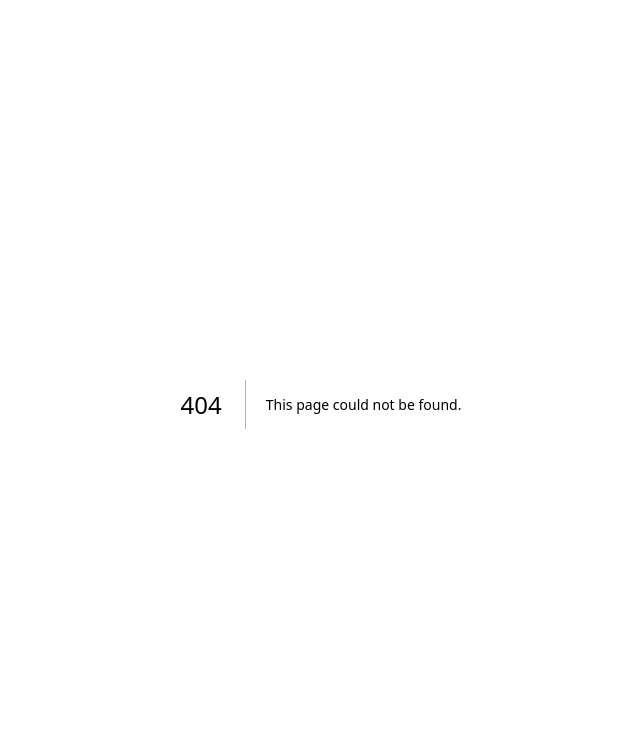
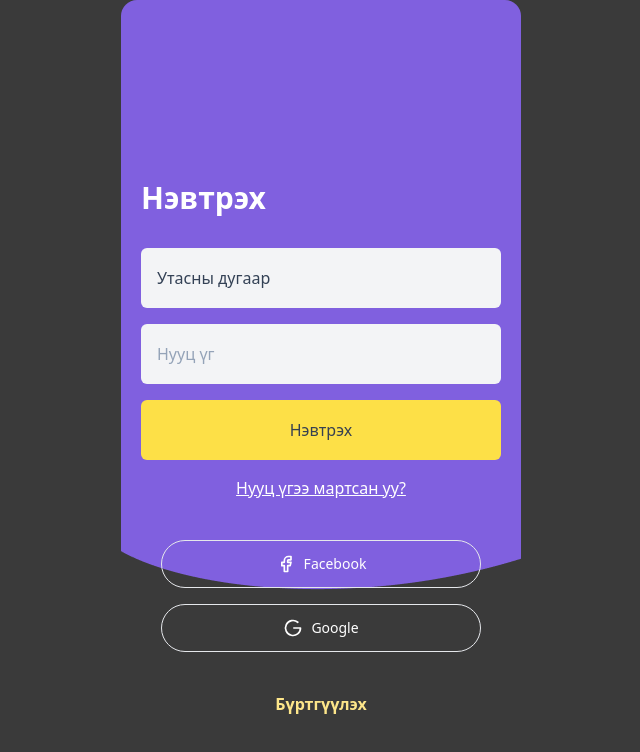
Before and after one commit to Suki7999/zumo_mini_app, a Next.js app: page /login in a window 1280 px wide. Before the commit this address had no page. Shown: the top 752 px of the page, without its empty margins (319-959 px from the left). Built offline with nearby package versions, Linux system fonts and the light colour scheme.

Commit message:
uptodate

```diff
--- a/package.json
+++ b/package.json
@@ -13,6 +13,7 @@
     "axios": "^1.6.8",
     "formik": "^2.4.5",
     "next": "14.1.4",
+    "next-cloudinary": "^6.3.0",
     "react": "^18",
     "react-dom": "^18",
     "swiper": "^11.0.7",
@@ -26,5 +27,6 @@
     "eslint-config-next": "14.1.4",
     "postcss": "^8",
     "tailwindcss": "^3.3.0"
-  }
+  },
+  "proxy": "localhost:3000"
 }
--- a/src/app/landing/page.js
+++ b/src/app/landing/page.js
@@ -4,8 +4,10 @@ import { axiosInstance } from '../axios/axiosInstance'
 import Layout from '/src/components/Layouts'
 import ProgressSlider from '/src/app/components/Carousel';
 import Image from 'next/image';
+import { useRouter } from 'next/navigation';
 
 export default function page({...props}) {
+    const router = useRouter();
     const [banner, setBanner] = useState([]);
     useEffect(() => {
         const fetchBanner = async () => {
@@ -35,7 +37,7 @@ return (
                 Маркет
             </p>
             <button className='box-border h-[130px] w-[112px] p-4 bg-violet-500 rounded-lg content-center mt-2'>
-                <Image src='/images/logo/1.png' width={123} height={140} alt='market'/>
+                <Image src='/images/logo/1.png' style={{ height: '85px'}} width={123} height={130} alt='market'/>
                 <p className='text-center text-sm text-gray-100'>ТҮЦ</p>
             </button>
         </div>
@@ -44,17 +46,17 @@ return (
                 Цуглуулах
             </p>
             <div className='flex justify-items-start gap-2'>
+                <button className='box-border h-[130px] w-[112px] p-4 bg-violet-500 rounded-lg content-center mt-2' onClick={() => router.push('/video')}>
+                    <Image src='/images/logo/1.png' style={{ height: '85px'}} width={123} height={130} alt='market'/>
+                    <p className='text-center text-sm text-gray-100'>Видио</p>
+                </button>
                 <div className='box-border h-[130px] w-[112px] p-4 bg-violet-500 rounded-lg content-center mt-2'>
-                    <Image src='/images/logo/1.png' width={123} height={140} alt='market'/>
-                    <p className='text-center text-sm text-gray-100'>ТҮЦ</p>
+                    <Image src='/images/logo/2.png'style={{ height: '85px'}} width={123} height={130} alt='market'/>
+                    <p className='text-center text-sm text-gray-100'>Судалгаа</p>
                 </div>
                 <div className='box-border h-[130px] w-[112px] p-4 bg-violet-500 rounded-lg content-center mt-2'>
-                    <Image src='/images/logo/2.png' width={123} height={140} alt='market'/>
-                    <p className='text-center text-sm text-gray-100'>ТҮЦ</p>
-                </div>
-                <div className='box-border h-[130px] w-[112px] p-4 bg-violet-500 rounded-lg content-center mt-2'>
-                    <Image src='/images/logo/3.png' width={123} height={140} alt='market'/>
-                    <p className='text-center text-sm text-gray-100'>ТҮЦ</p>
+                    <Image src='/images/logo/3.png'style={{ height: '85px'}} width={123} height={130} alt='market'/>
+                    <p className='text-center text-sm text-gray-100'>Даалгавар</p>
                 </div>
             </div>
         </div>
@@ -64,16 +66,16 @@ return (
             </p>
             <div className='flex justify-items-start gap-2'>
                 <div className='box-border h-[130px] w-[112px] p-4 bg-violet-500 rounded-lg content-center mt-2'>
-                    <Image src='/images/logo/4.png' width={123} height={140} alt='market'/>
-                    <p className='text-center text-sm text-gray-100'>ТҮЦ</p>
+                    <Image src='/images/logo/4.png' style={{ height: '85px'}} width={123} height={130} alt='market'/>
+                    <p className='text-center text-sm text-gray-100'>Азын хүрд</p>
                 </div>
                 <div className='box-border h-[130px] w-[112px] p-4 bg-violet-500 rounded-lg content-center mt-2'>
-                    <Image src='/images/logo/5.png' width={123} height={140} alt='market'/>
-                    <p className='text-center text-sm text-gray-100'>ТҮЦ</p>
+                    <Image src='/images/logo/5.png' style={{ height: '85px'}} width={123} height={130} alt='market'/>
+                    <p className='text-center text-sm text-gray-100'>Эрдэнэс</p>
                 </div>
                 <div className='box-border h-[130px] w-[112px] p-4 bg-violet-500 rounded-lg content-center mt-2'>
-                    <Image src='/images/logo/6.png' width={123} height={140} alt='market'/>
-                    <p className='text-center text-sm text-gray-100'>ТҮЦ</p>
+                    <Image src='/images/logo/6.png' style={{ height: '85px'}} width={123} height={130} alt='market'/>
+                    <p className='text-center text-sm text-gray-100'>АХА</p>
                 </div>
             </div>
         </div>
--- a/src/app/layout.js
+++ b/src/app/layout.js
@@ -1,13 +1,12 @@
 import { Inter } from "next/font/google";
 import "./globals.css";
-
 export default function RootLayout({ children}) {
   return (
      <html lang="en">
         <body>
-          <div className="m-1">
+          {/* <SessionProvider> */}
               {children}
-          </div>
+          {/* </SessionProvider> */}
         </body>
       </html>
   );
--- /dev/null
+++ b/src/app/login/page.js
@@ -0,0 +1,78 @@
+import React from 'react'
+import { useFormik } from 'formik';
+import * as yup from 'yup';
+import { axiosInstance, setToken } from '/src/app/axios/axiosInstance';
+import { useRouter } from 'next/navigation';
+
+export default function page() {
+    const router = useRouter();
+    const onSubmit = async (values) => {
+        try {
+            const payload = {
+                phone: values.phone,
+                password: values.password
+            }
+            const response = await axiosInstance.post('/api/account/v1/login/', payload);
+            setToken(response.data.result.token);
+            sessionStorage.setItem('data' + JSON.stringify(response.data.result));
+            router.push('/landing')
+        } catch (error) {
+            console.log(error ? error.response.data : 'Алдаа гарлаа дахин оролдоно уу');
+        }
+    }
+    const form = useFormik({
+        initialValues: {
+            phone: '',
+            password: '',
+        },
+        validationSchema: yup.object({
+            phone: yup.string().required('phone required!'),
+            password: yup.string().required('password required!')
+        }),
+        onSubmit,
+    });
+
+    return (
+        <div className="flex min-h-screen items-center justify-center">
+        <div className="relative h-[800px] w-[400px] overflow-hidden rounded-2xl bg-[url('/images/Onboard.png')]">
+            {/* <div className="h-[300px] w-full bg-[100%] bg-violet-500"></div>
+            <div className='h-[550px] w-full bg-[100%] bg-gray-700'></div> */}
+            <div className="absolute bottom-0 flex h-4/5 w-full flex-col">
+            <form className="space-y-4 px-5 py-5 text-center" onSubmit={form.handleSubmit}>
+                <div className="group relative">
+                <p className='text-3xl outline-none left-2 flex font-bold mb-8 text-white'>
+                    Нэвтрэх
+                </p>
+                </div>
+                <div className="group relative">
+                <input type='text' id="phone" name='phone' value={form.values.phone} error={Boolean(form.errors.phone && form.touched.phone)} onChange={form.handleChange} required className="peer h-[60px] w-full rounded-md bg-gray-100 px-4 text-sm outline-none text-gray-700" />
+                <label for="phone" className="absolute left-2 top-0 flex h-full transform items-center pl-2 text-base transition-all duration-300 group-focus-within:-top-7 group-focus-within:h-1/2 group-focus-within:pl-0 group-focus-within:text-base group-focus-within: text-slate-700 peer-valid:-top-7 peer-valid:h-1/2 peer-valid:pl-0 peer-valid:text-base peer-valid:text-gray">Утасны дугаар</label>
+                </div>
+                <div className="group relative">
+                <input type="text" id="password" value={form.values.password} error={Boolean(form.errors.password && form.touched.password)} onChange={form.handleChange} required className="peer h-[60px] w-full rounded-md bg-gray-100 px-4 text-sm outline-none text-gray-700" />
+                <label for="password" className="absolute left-2 top-0 flex h-full transform items-center pl-2 text-base transition-all duration-300 group-focus-within:-top-7 group-focus-within:h-1/2 group-focus-within:pl-0 group-focus-within:text-base group-focus-within: text-slate-400 peer-valid:-top-7 peer-valid:h-1/2 peer-valid:pl-0 peer-valid:text-base peer-valid:text-gray">Нууц үг</label>
+                </div>
+                <button className="h-[60px] w-full rounded-md bg-yellow-300 text-gray-700 transition-all duration-300 hover:bg-yellow-300" type='submit' disabled={form.isSubmitting}>{form.isSubmitting ? 'please wait' : 'Нэвтрэх'}</button>
+                <a href="#" className="inline-flex !w-auto justify-center text-white underline">Нууц үгээ мартсан уу?</a>
+            </form>
+                <a href="#" className="border-white-500 group m-auto mb-4 mt-5 inline-flex h-12 w-[320px] items-center justify-center space-x-2 rounded-3xl border px-4 py-2 transition-colors duration-300 hover:border-blue-500 hover:bg-blue-500 focus:outline-none">
+                <span>
+                    <svg className="h-5 w-5 text-white"  width="24" height="24" viewBox="0 0 24 24" stroke-width="2" stroke="currentColor" fill="none" stroke-linecap="round" stroke-linejoin="round">  <path stroke="none" d="M0 0h24v24H0z"/>  <path d="M7 10v4h3v7h4v-7h3l1 -4h-4v-2a1 1 0 0 1 1 -1h3v-4h-3a5 5 0 0 0 -5 5v2h-3" /></svg>
+                </span>
+                <span className="text-sm font-medium text-white">Facebook</span>
+                </a>
+
+                <a href="#" className="border-white-500 group m-auto my-0 inline-flex h-12 w-[320px] items-center justify-center space-x-2 rounded-3xl border px-4 py-2 transition-colors duration-300 hover:border-black hover:bg-black focus:outline-none">
+                <span>
+                    <svg className="h-5 w-5 text-white"  width="24" height="24" viewBox="0 0 24 24" stroke-width="2" stroke="currentColor" fill="none" stroke-linecap="round" stroke-linejoin="round">  <path stroke="none" d="M0 0h24v24H0z"/>  <path d="M17.788 5.108A9 9 0 1021 12h-8" /></svg>
+                </span>
+                <span className="text-sm font-medium text-white">Google</span>
+                </a>
+            <p className="gap-2 text-center text-white py-10">
+                <a href="#" className="font-semibold text-amber-200 hover:text-blue-800">Бүртгүүлэх</a>
+            </p>
+            </div>
+        </div>
+    </div>
+    )
+}
--- a/src/app/video/page.js
+++ b/src/app/video/page.js
@@ -1,7 +1,29 @@
-import React from 'react'
+'use client'
+import React, { useEffect, useState } from 'react'
+import Layout from '/src/components/Layouts'
+import { usePathname } from 'next/navigation';
+import { CldVideoPlayer } from 'next-cloudinary';
+import { axiosInstance } from '../axios/axiosInstance';
 
 export default function page() {
+  const pathname  = usePathname();
+  const [videos, setVideos] = useState([]);
+
+  useEffect(() => {
+    const fetchVideos = async () => {
+      let response = await axiosInstance.get('/api/sales/v1/rest/videos/');
+      setVideos(response.data.result);
+    }
+    fetchVideos();
+  }, [])
   return (
-    <div>page</div>
+    <Layout>
+      <p className='text-2xl text-white'>{pathname}</p>
+      {
+        videos && videos.map((v) => (
+          <CldVideoPlayer width="400" height="260" src={`${v.link_to_connect}`}/>
+        ))
+      }
+    </Layout>
   )
 }
```
Also changed, not shown: 2 other files (tests, documents, lock files or other folders).
